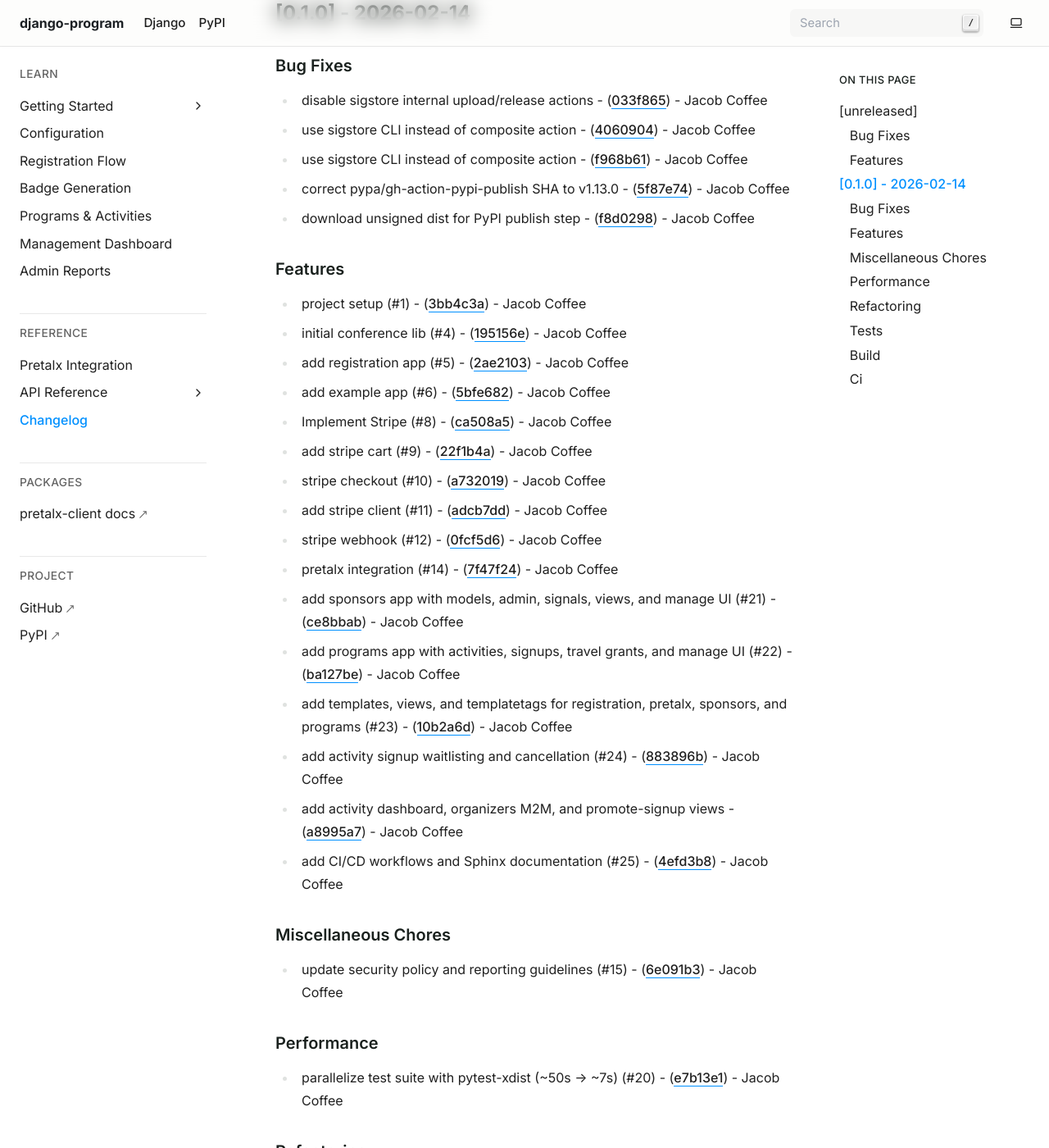
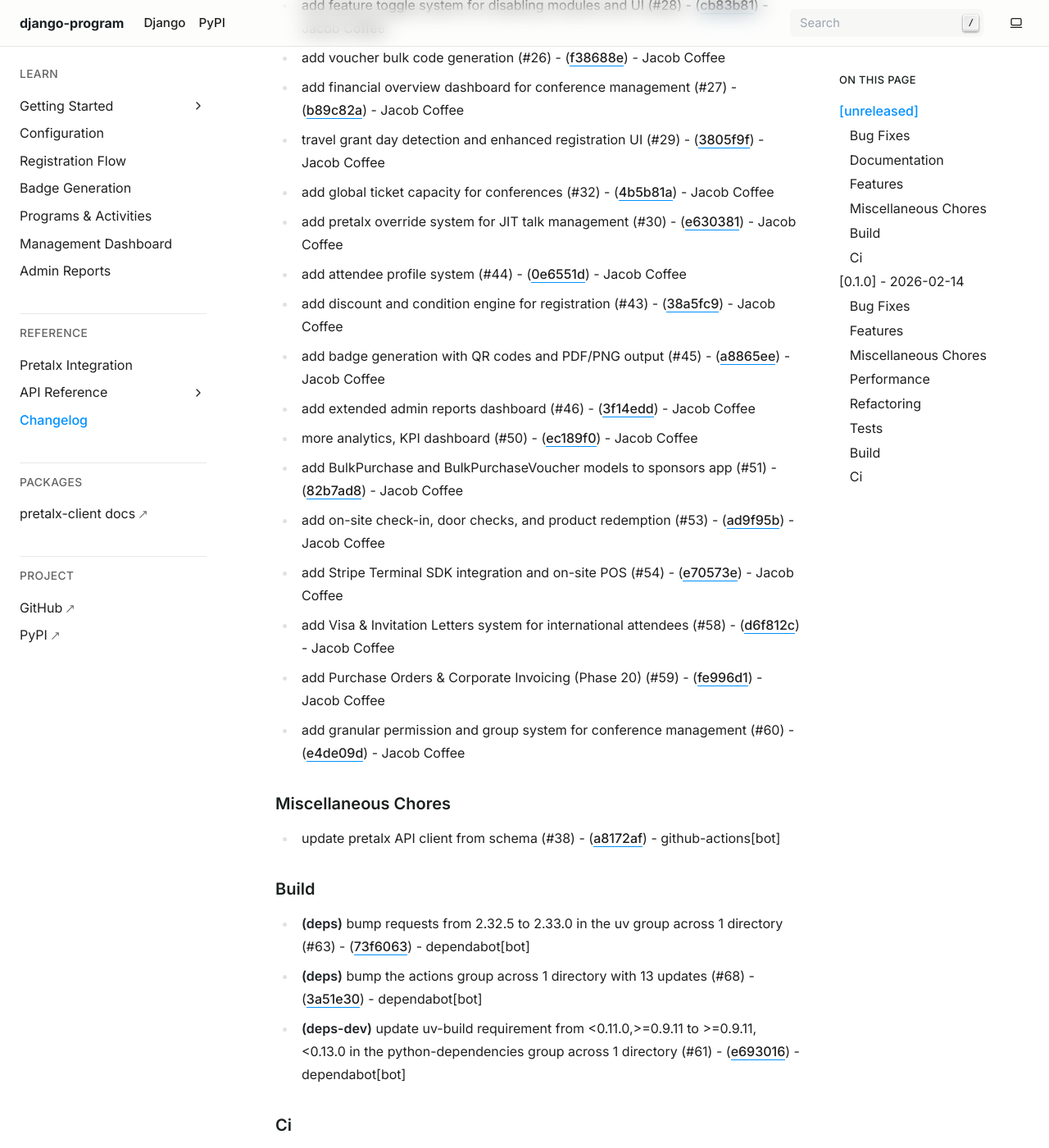
Before and after one commit to JacobCoffee/django-program, a Sphinx documentation site: the page built from docs/changelog.md, in a window 1280 px wide and 1400 px high, scrolled down 980 px. Shown: the whole window at 82% size. Built offline with Sphinx 7.4.7, drawn with Linux system fonts in a browser that asks for light colours; some of the changed text lies outside the part shown.

Commit message:
docs: update changelog

```diff
--- a/docs/changelog.md
+++ b/docs/changelog.md
@@ -16,6 +16,20 @@ All notable changes to this project will be documented in this file.
 
 - correct create-pull-request SHA typo in CD workflow (#34) - ([ed76290](https://github.com/JacobCoffee/django-program/commit/ed76290daca23bdad74c6911a1b1d12313d8e7a8)) - Jacob Coffee
 
+- check-in review round 3 — unused logger, JSON validation, query optimization (#55) - ([1167f27](https://github.com/JacobCoffee/django-program/commit/1167f27e53ad17a097c87ebf749d76790fc9e61c)) - Jacob Coffee
+
+- prevent duplicate payments, overcharges, and double reader dispatch in Terminal backend (#56) - ([2a50c51](https://github.com/JacobCoffee/django-program/commit/2a50c515df30dbec73373af4342f26e426bbfa64)) - Jacob Coffee
+
+- terminal Codex review — duplicate payments, overcharges, double dispatch, cart flow (#57) - ([dcb0c0e](https://github.com/JacobCoffee/django-program/commit/dcb0c0e078b1ab92da39f3f999e77a0e4561c416)) - Jacob Coffee
+
+
+### Documentation
+
+
+- update changelog (#35) - ([378e0c1](https://github.com/JacobCoffee/django-program/commit/378e0c12d5c3a9cf81e85104613eed8bb8b8c23d)) - github-actions[bot]
+
+- add user documentation for 6 merged features (#37) - ([ca47832](https://github.com/JacobCoffee/django-program/commit/ca478320806e6df9b3ee4830fbc209750f9d1a76)) - Jacob Coffee
+
 
 ### Features
 
@@ -31,6 +45,47 @@ All notable changes to this project will be documented in this file.
 - add global ticket capacity for conferences (#32) - ([4b5b81a](https://github.com/JacobCoffee/django-program/commit/4b5b81ad876c8dc36c9d2031634a13453850d102)) - Jacob Coffee
 
 - add pretalx override system for JIT talk management (#30) - ([e630381](https://github.com/JacobCoffee/django-program/commit/e6303813981b01aba3f6301f22245e196938091c)) - Jacob Coffee
+
+- add attendee profile system (#44) - ([0e6551d](https://github.com/JacobCoffee/django-program/commit/0e6551d4f568b915be11f8d6f891864483098d1a)) - Jacob Coffee
+
+- add discount and condition engine for registration (#43) - ([38a5fc9](https://github.com/JacobCoffee/django-program/commit/38a5fc9d3c2c73b90a578fc23539048e1f447f3e)) - Jacob Coffee
+
+- add badge generation with QR codes and PDF/PNG output (#45) - ([a8865ee](https://github.com/JacobCoffee/django-program/commit/a8865ee49ee70539358367f481dc4ab14eaa6683)) - Jacob Coffee
+
+- add extended admin reports dashboard (#46) - ([3f14edd](https://github.com/JacobCoffee/django-program/commit/3f14eddf2222bca1b39ce3e567706d02a5ffb313)) - Jacob Coffee
+
+- more analytics, KPI dashboard (#50) - ([ec189f0](https://github.com/JacobCoffee/django-program/commit/ec189f0134c023a3483e8a251db5b7d661a4d37c)) - Jacob Coffee
+
+- add BulkPurchase and BulkPurchaseVoucher models to sponsors app (#51) - ([82b7ad8](https://github.com/JacobCoffee/django-program/commit/82b7ad88e5c6eedaa5b3ca62c976e6003512fd11)) - Jacob Coffee
+
+- add on-site check-in, door checks, and product redemption (#53) - ([ad9f95b](https://github.com/JacobCoffee/django-program/commit/ad9f95b98b3bdf3762450b48b7e8ad56fd884766)) - Jacob Coffee
+
+- add Stripe Terminal SDK integration and on-site POS (#54) - ([e70573e](https://github.com/JacobCoffee/django-program/commit/e70573e4af34ead7c5ff0e998616a13577f9fb50)) - Jacob Coffee
+
+- add Visa & Invitation Letters system for international attendees (#58) - ([d6f812c](https://github.com/JacobCoffee/django-program/commit/d6f812cfdebae64d09cf63056396beea393135cf)) - Jacob Coffee
+
+- add Purchase Orders & Corporate Invoicing (Phase 20) (#59) - ([fe996d1](https://github.com/JacobCoffee/django-program/commit/fe996d1d5f65692d7a402033b1c796d5580f5878)) - Jacob Coffee
+
+- add granular permission and group system for conference management (#60) - ([e4de09d](https://github.com/JacobCoffee/django-program/commit/e4de09d6a6c5db93355c548200e4f9ccf83281f2)) - Jacob Coffee
+
+
+### Miscellaneous Chores
+
+
+- update pretalx API client from schema (#38) - ([a8172af](https://github.com/JacobCoffee/django-program/commit/a8172af68bdaecc9f0613de5ca832980b74af842)) - github-actions[bot]
+
+
+### Build
+
+
+- **(deps)** bump requests from 2.32.5 to 2.33.0 in the uv group across 1 directory (#63) - ([73f6063](https://github.com/JacobCoffee/django-program/commit/73f6063ce7a3cba8f987bcfa3cbfc4cecdf83204)) - dependabot[bot]
+- **(deps)** bump the actions group across 1 directory with 13 updates (#68) - ([3a51e30](https://github.com/JacobCoffee/django-program/commit/3a51e30ede7cde76346dbf38880347b80250c480)) - dependabot[bot]
+- **(deps-dev)** update uv-build requirement from <0.11.0,>=0.9.11 to >=0.9.11,<0.13.0 in the python-dependencies group across 1 directory (#61) - ([e693016](https://github.com/JacobCoffee/django-program/commit/e69301626f29dc6e6e740a1dffe4db5a709bab6e)) - dependabot[bot]
+
+### Ci
+
+
+- fix Validate job (generated client formatting + ty version pin) (#67) - ([1a40d9f](https://github.com/JacobCoffee/django-program/commit/1a40d9f82d4d0d454ec93a3859897a1a50aa7efd)) - Jacob Coffee
 ## [0.1.0] - 2026-02-14
 
 
```
